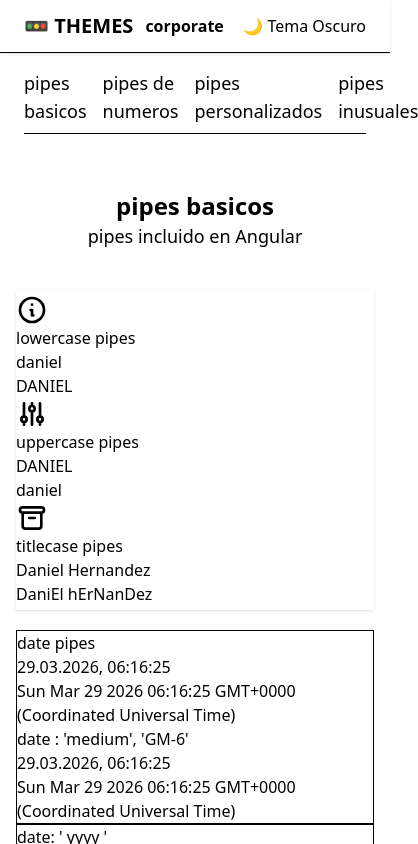
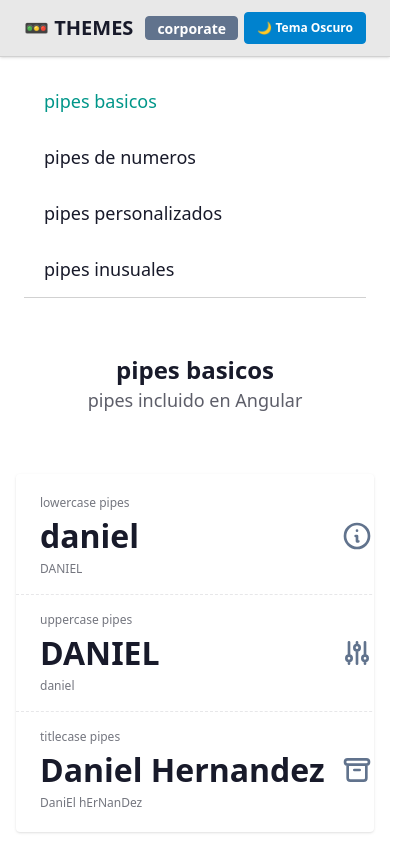
Before and after one commit to Daniel-Hernandez2209/pipes-app, an Angular app: page /basic in a window 390 px wide. Shown: the top 844 px of the page, 418 px wide, since content can reach past the window. Built offline with nearby package versions, Linux system fonts and the light colour scheme.

Commit message:
style: add global styles and theme support
- Import DaisyUI for component styling
- Add global CSS variables for theme support
- Setup responsive design foundations

```diff
--- a/src/styles.css
+++ b/src/styles.css
@@ -1,3 +1,6 @@
 /* You can add global styles to this file, and also import other style files */
 
 @import 'tailwindcss';
+@plugin "daisyui" {
+  themes: corporate, business;
+}
```
